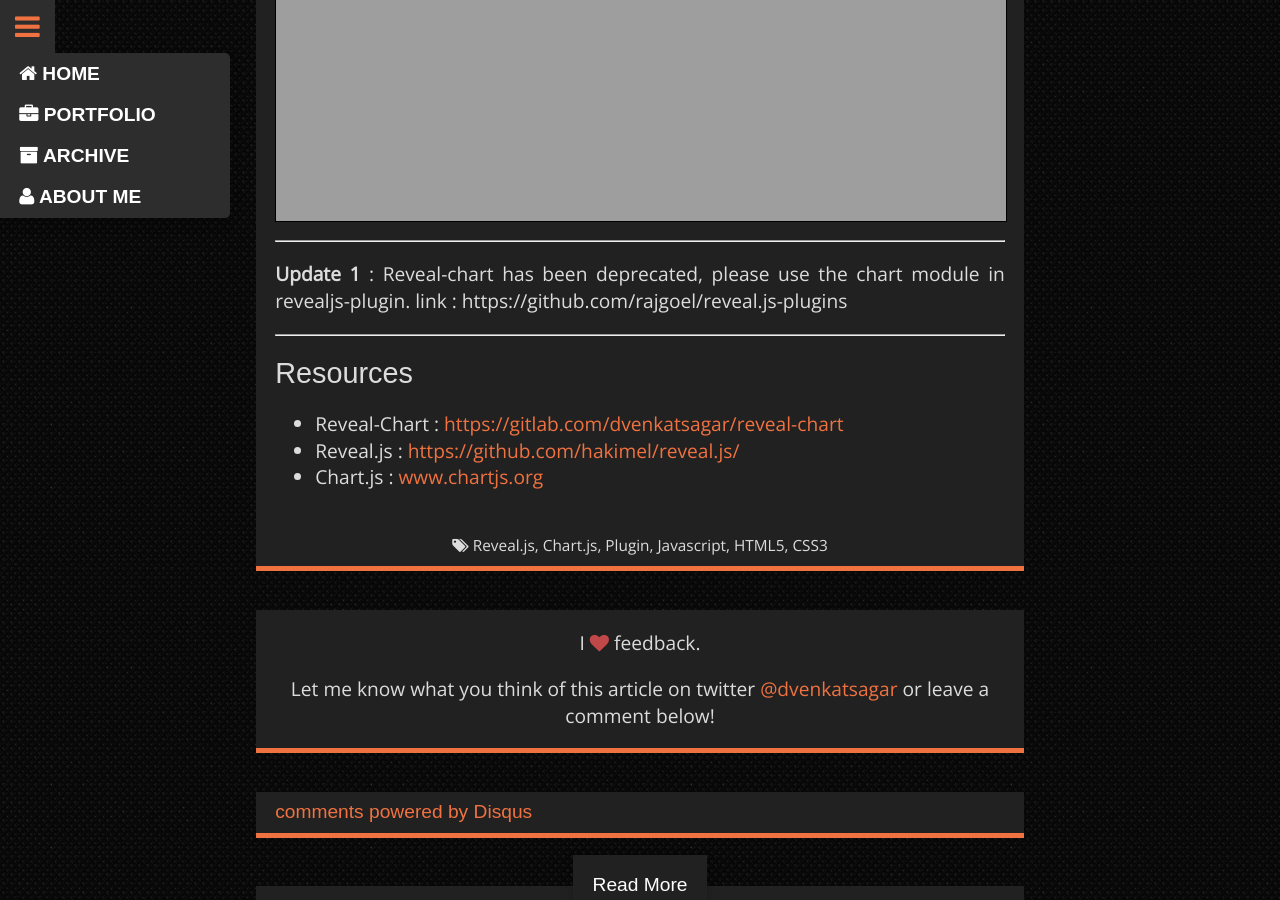
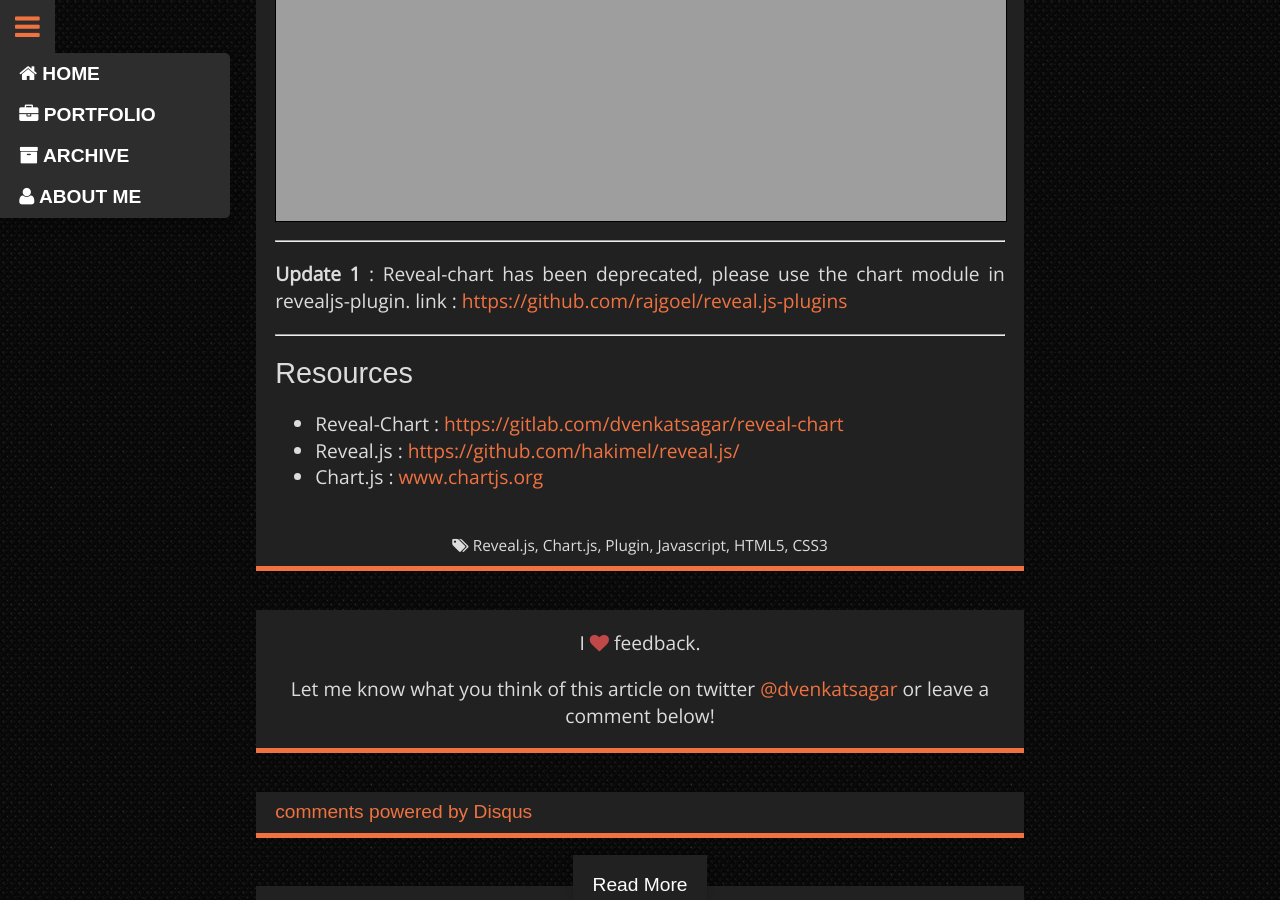
Before and after one commit to dvenkatsagar/dvenkatsagar.github.io, a Jekyll site: the page built from _posts/2015-10-15-reveal-chart.md, in a window 1280 px wide and 900 px high, scrolled down 3518 px. Built offline with Jekyll 4.4.1, drawn with Linux system fonts in a browser that asks for light colours; comment, search, counter and statistics services are not loaded; part of the change alters nothing that is shown.

```diff
--- a/_posts/2015-10-15-reveal-chart.md
+++ b/_posts/2015-10-15-reveal-chart.md
@@ -114,7 +114,7 @@ Here is a presentation with the detailed documentation on how to install it and
 
 ----
 
-**Update 1** : Reveal-chart has been deprecated, please use the chart module in revealjs-plugin. link : https://github.com/rajgoel/reveal.js-plugins
+**Update 1** : Reveal-chart has been deprecated, please use the chart module in revealjs-plugin. link : <a href="https://github.com/rajgoel/reveal.js-plugins">https://github.com/rajgoel/reveal.js-plugins</a>
 
 ----
 
```
